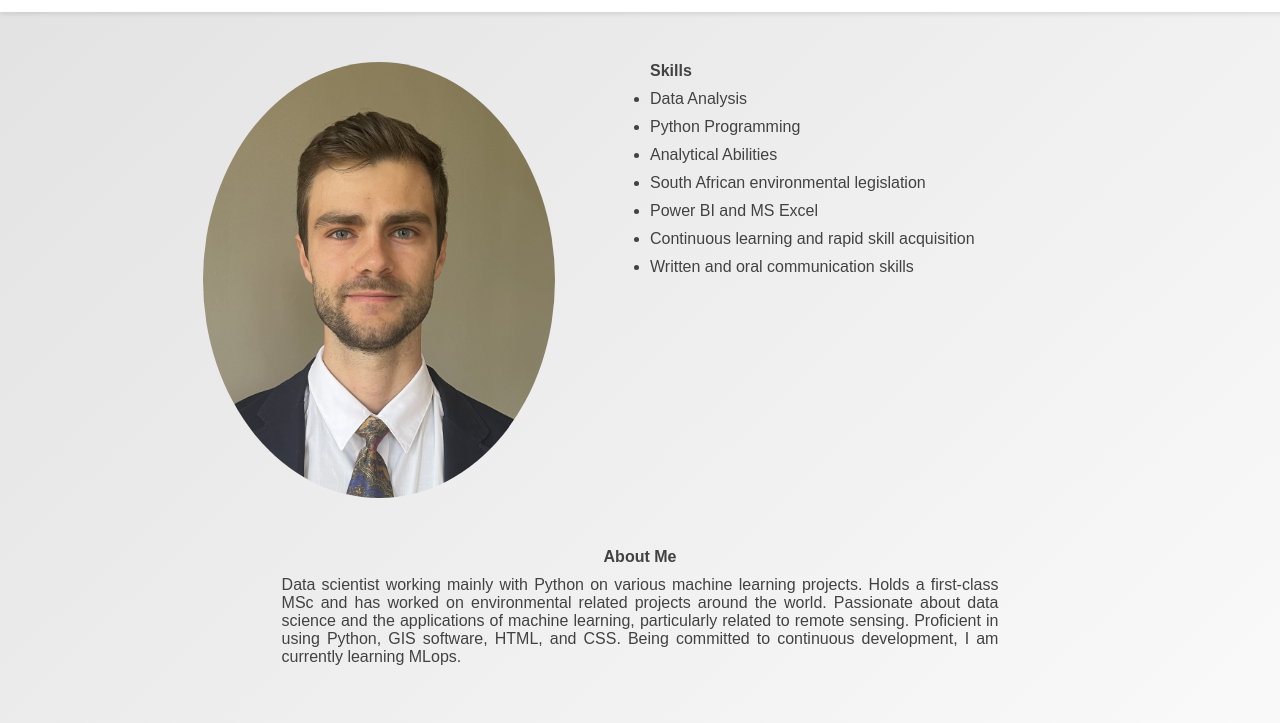
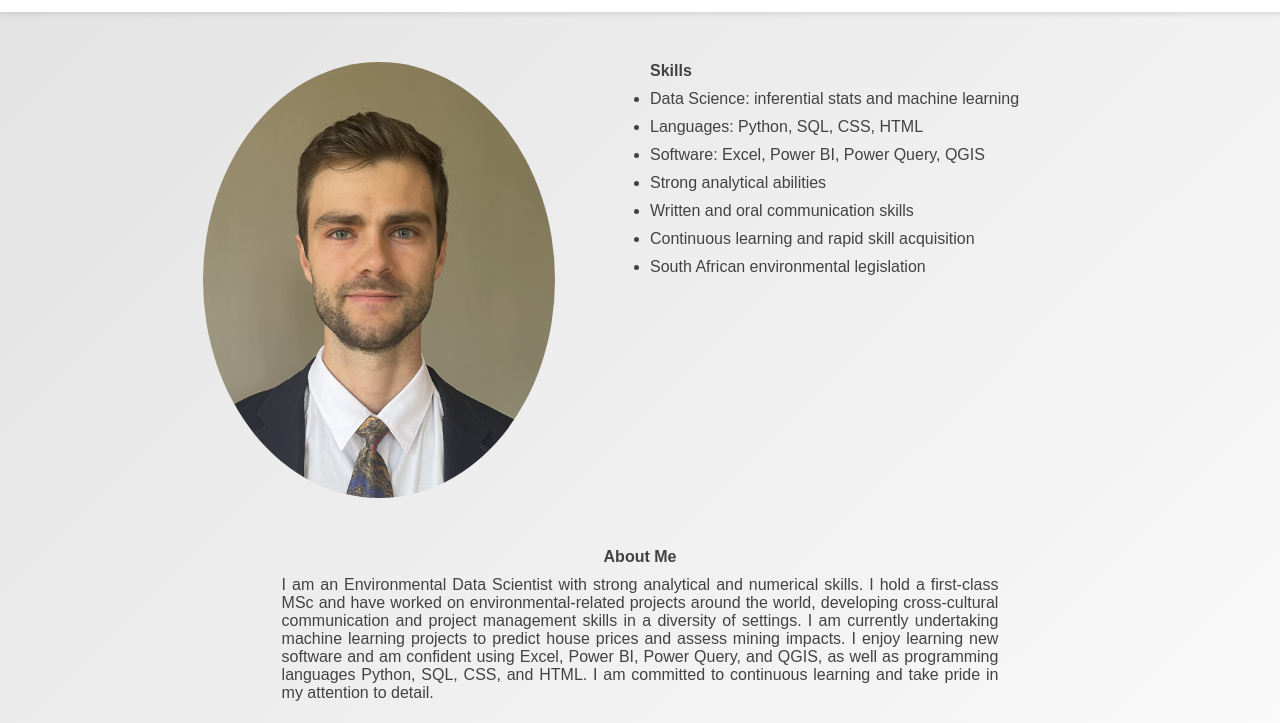
Before and after one commit to MikeyLamb/ProfessionalPage, a plain HTML site: page docs/index.html in a window 1280 px wide. Shown: the part 58-781 px from the top of the page. Drawn offline with Linux system fonts and the light colour scheme.

Commit message:
Update index.html

```diff
--- a/docs/index.html
+++ b/docs/index.html
@@ -37,13 +37,13 @@
         <!-- Interests Section -->
         <h2 style="margin-bottom: 10px;">Skills</h2>
         <ul style="list-style-type: disc; margin: 0; padding: 0;">
-            <li>Data Analysis</li>
-            <li>Python Programming</li>
-            <li>Analytical Abilities</li>
+            <li>Data Science: inferential stats and machine learning</li>
+            <li>Languages: Python, SQL, CSS, HTML</li>
+            <li>Software: Excel, Power BI, Power Query, QGIS</li>
+            <li>Strong analytical abilities</li>
+            <li>Written and oral communication skills</li>
+            <li>Continuous learning and rapid skill acquisition</li>
             <li>South African environmental legislation</li>
-            <li>Power BI and MS Excel</li>
-            <li>Continuous learning and rapid skill acquisition</li>
-            <li>Written and oral communication skills</li>
         </ul>
     </div>
 </div>
@@ -53,12 +53,13 @@
     <div  class="about-me">
         <h2 style="margin-bottom: 10px;">About Me</h2>
         <p>
-            Data scientist working mainly with Python on various machine learning projects.
-            Holds a first-class MSc and has worked on environmental related projects around the world.
-            Passionate about data science and the applications of machine learning, particularly related
-            to remote sensing. Proficient in using Python, GIS software, HTML, and CSS. Being committed
-            to continuous development, I am currently learning MLops.
-
+            I am an Environmental Data Scientist with strong analytical and numerical skills. I hold a
+            first-class MSc and have worked on environmental-related projects around the
+            world, developing cross-cultural communication and project management skills in a diversity
+            of settings. I am currently undertaking machine learning projects to predict house prices
+            and assess mining impacts. I enjoy learning new software and am confident using Excel,
+            Power BI, Power Query, and QGIS, as well as programming languages Python, SQL, CSS, and
+            HTML. I am committed to continuous learning and take pride in my attention to detail.
 
         <h2 style="margin-top: 60px; margin-bottom: 10px;">Published research</h2>
         <p>Lambrecht, M., Sowman, M. and Day, K., 2023. South Africa’s EIA Screening Tool: A preliminary study of how users perceive its accuracy and utility. Impact Assessment and Project Appraisal, 41(2), pp.102-113.</p>
```
